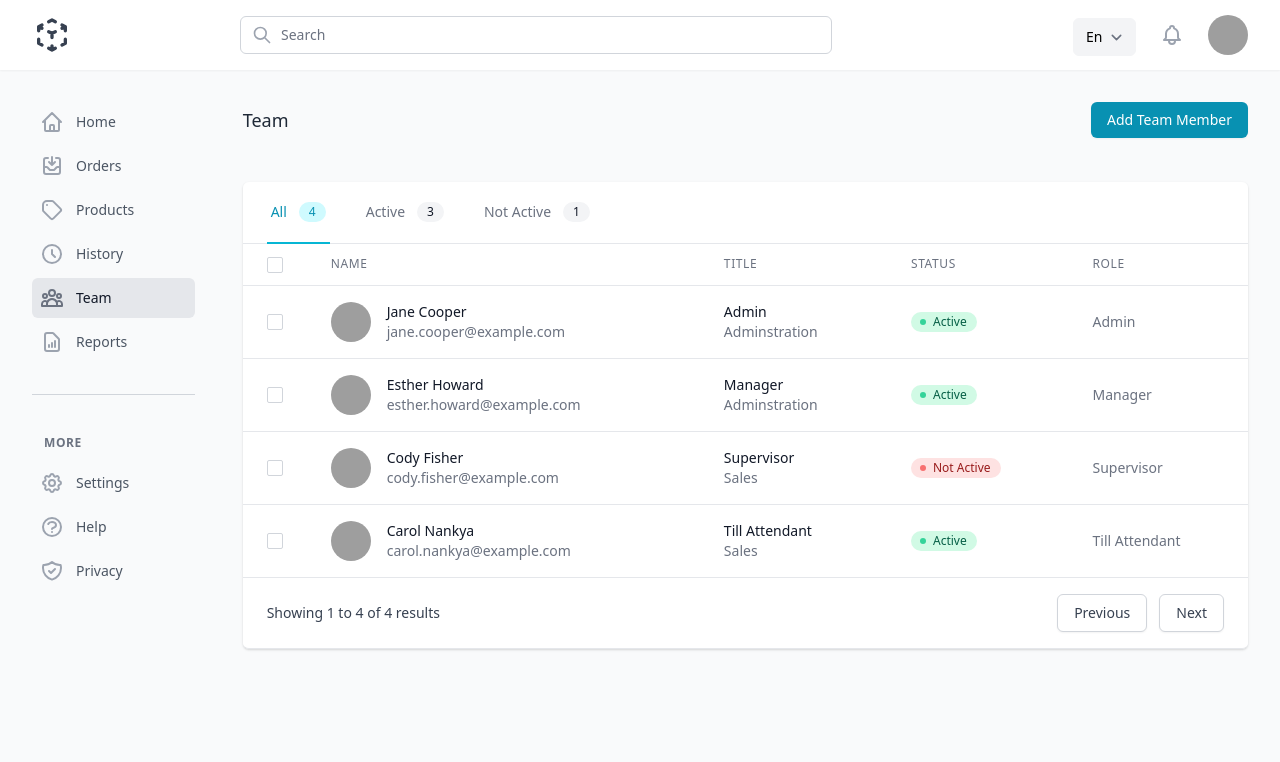
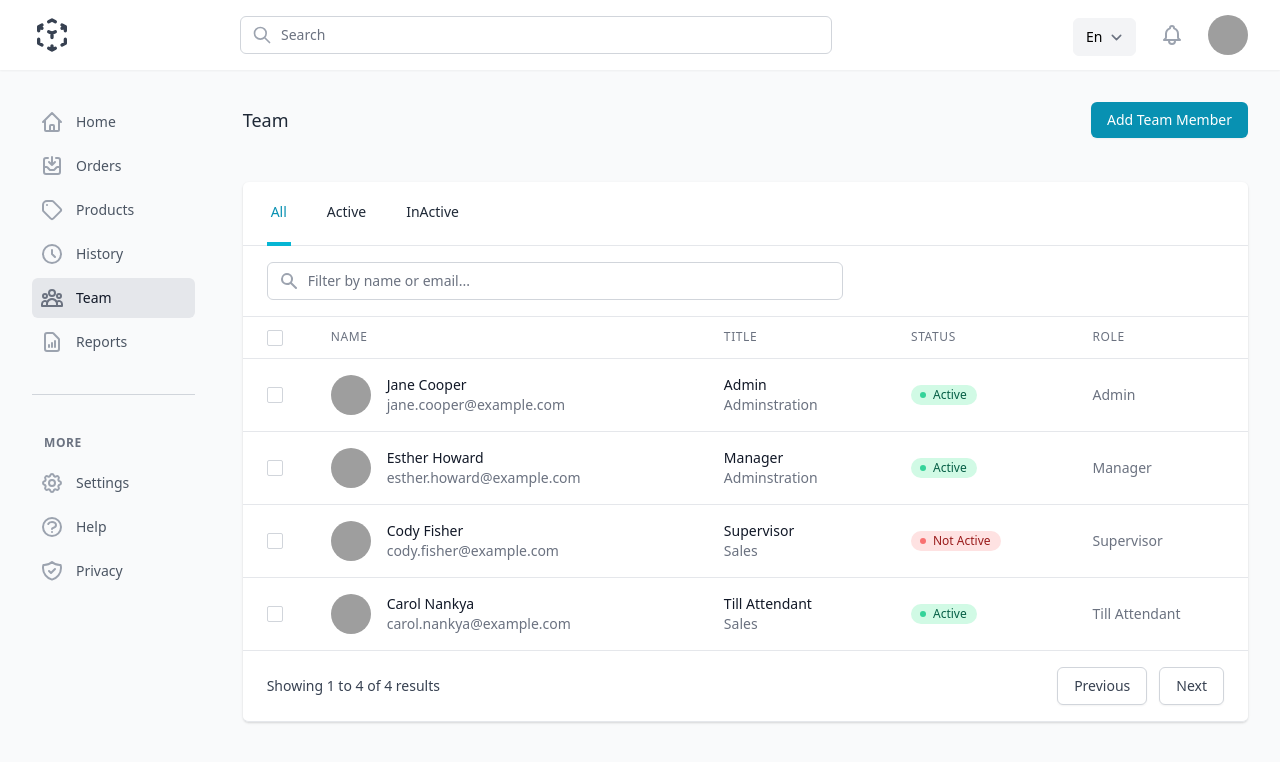
Before and after one commit to mwinel/ezziepos, a Next.js app: page /team in a window 1280 px wide. Shown: the top 762 px of the page. Built offline with nearby package versions, Linux system fonts and the light colour scheme; grey boxes are pictures that could not be loaded.

Commit message:
Add filter for team tembers

```diff
--- a/components/team/TeamList.tsx
+++ b/components/team/TeamList.tsx
@@ -11,6 +11,8 @@ import TableHeader from "@components/ui/TableHeader";
 import TableBody from "@components/ui/TableBody";
 import TableCell from "@components/ui/TableCell";
 import Checkbox from "@components/ui/Checkbox";
+import SearchInput from "@components/ui/SearchInput";
+import FilterTabs from "@components/ui/FilterTabs";
 
 import en from "@locales/en";
 import fr from "@locales/fr";
@@ -19,32 +21,26 @@ interface TeamListProps {
   team: any;
 }
 
+const FILTER_TEAM_MAP = {
+  All: () => true,
+  Active: (teamMember) => teamMember.isActive,
+  InActive: (teamMember) => !teamMember.isActive,
+};
+
+const FILTER_TEAM_NAMES = Object.keys(FILTER_TEAM_MAP);
+
 const myLoader = ({ src, width, quality }) => {
   return `https://images.unsplash.com/${src}?w=${width}&q=${quality || 75}`;
 };
 
 const TeamList = ({ team }: TeamListProps) => {
   const [selectedTeamMembers, setSelectedTeamMembers] = useState([]);
+  const [filter, setFilter] = useState("All");
+  const [inputFilter, setInputFilter] = useState("");
 
   const router = useRouter();
   const { locale } = router;
   const t = locale === "en" ? en : fr;
-
-  const tabs = [
-    { name: "All", href: "#", count: team.length, current: true },
-    {
-      name: "Active",
-      href: "#",
-      count: team.filter((teamMember) => teamMember.isActive).length,
-      current: false,
-    },
-    {
-      name: "Not Active",
-      href: "#",
-      count: team.filter((teamMember) => !teamMember.isActive).length,
-      current: false,
-    },
-  ];
 
   const handleSelectAllTeamMembers = () => {
     if (selectedTeamMembers.length < team.length) {
@@ -71,8 +67,28 @@ const TeamList = ({ team }: TeamListProps) => {
       <div className="overflow-x-auto sm:-mx-6 lg:-mx-8">
         <div className="py-2 align-middle inline-block min-w-full sm:px-6 lg:px-8">
           <div className="shadow overflow-hidden border-b border-gray-200 sm:rounded-md">
-            {/* tabs */}
-            <TableTabs tabs={tabs} id="team-table" />
+            {/* filter tabs */}
+            <FilterTabs
+              filterNames={FILTER_TEAM_NAMES}
+              filter={filter}
+              setFilter={setFilter}
+            />
+            {/* search */}
+            <div className="bg-white">
+              <div className="hidden sm:block">
+                <div className="flex flex-row py-4 px-6 border-b border-gray-200">
+                  {/* Search */}
+                  <SearchInput
+                    id="filter-team"
+                    name="filter-team"
+                    label="Filter Team"
+                    placeholder="Filter by name or email..."
+                    value={inputFilter}
+                    onChange={(e) => setInputFilter(e.target.value)}
+                  />
+                </div>
+              </div>
+            </div>
             {/* table */}
             <Table>
               <TableHead>
@@ -92,7 +108,25 @@ const TeamList = ({ team }: TeamListProps) => {
                 </TableRow>
               </TableHead>
               <TableBody>
-                {team.map((teamMember: any) => (
+                {team
+                  .filter((teamMember) => {
+                    if (!inputFilter) return true;
+                    if (
+                      teamMember.firstName
+                        .toLowerCase()
+                        .indexOf(inputFilter.toLocaleLowerCase()) > -1 ||
+                      teamMember.lastName
+                        .toLowerCase()
+                        .indexOf(inputFilter.toLocaleLowerCase()) > -1 ||
+                      teamMember.email
+                        .toLowerCase()
+                        .indexOf(inputFilter.toLocaleLowerCase()) > -1
+                    ) {
+                      return true;
+                    }
+                  })
+                  .filter(FILTER_TEAM_MAP[filter])
+                  .map((teamMember: any) => (
                     <TableRow
                       key={teamMember.id}
                       className="cursor-pointer hover:bg-gray-100"
@@ -156,7 +190,7 @@ const TeamList = ({ team }: TeamListProps) => {
             {/* pagination */}
             <PaginationNav
               startCount={1}
-              endCount={team.length}
+              endCount={team.filter(FILTER_TEAM_MAP[filter]).length}
               totalCount={team.length}
             />
           </div>
```
Lines whose indentation alone changed are shown as unchanged.
